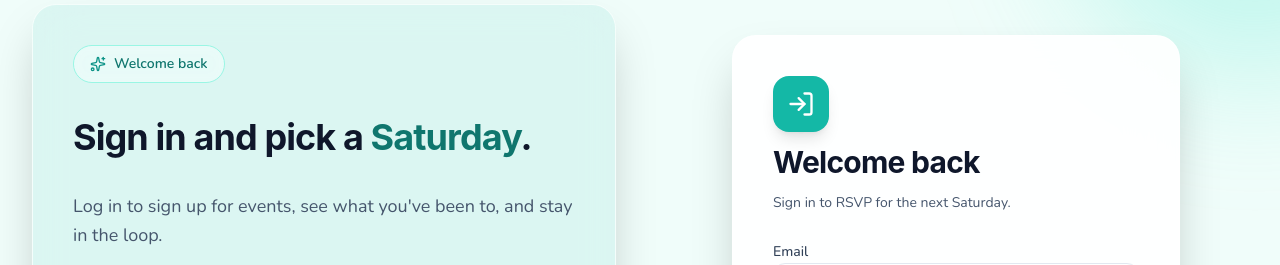
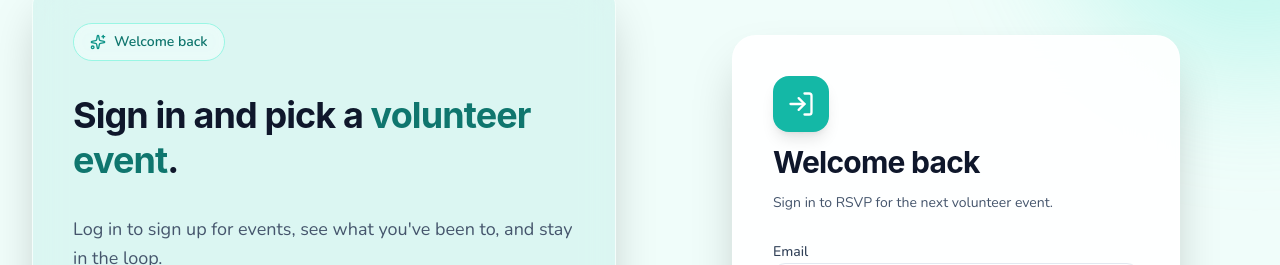
Before and after one commit to AHBOYPHANNETH/Hand4HopeFulll, a React (Vite) app in the folder frontend/: page /login in a window 1280 px wide. Shown: the part 214-479 px from the top of the page. Built offline with nearby package versions, Linux system fonts and the light colour scheme; no server answers.

Commit message:
Four Commit

```diff
--- a/frontend/src/components/auth/LoginForm.jsx
+++ b/frontend/src/components/auth/LoginForm.jsx
@@ -52,7 +52,7 @@ export default function LoginForm() {
           Welcome back
         </h1>
         <p className="text-sm text-slate-600 dark:text-slate-400">
-          Sign in to RSVP for the next Saturday.
+          Sign in to RSVP for the next volunteer event.
         </p>
       </div>
 
--- a/frontend/src/pages/About.jsx
+++ b/frontend/src/pages/About.jsx
@@ -18,7 +18,7 @@ export default function About() {
     <div className="mx-auto max-w-4xl space-y-12 px-4 py-14 md:py-20">
       <header className="space-y-4">
         <p className="text-sm font-semibold uppercase tracking-wide text-teal-700">About us</p>
-        <h1 className="text-4xl font-semibold text-white-900">Four friends, one street, a lot of Saturdays since.</h1>
+        <h1 className="text-4xl font-semibold text-white-900">Four friends, one street, a lot of volunteer events since.</h1>
         <p className="text-lg leading-relaxed text-white-600">{contents?.about_story}</p>
       </header>
 
--- a/frontend/src/pages/EventVolunteer.jsx
+++ b/frontend/src/pages/EventVolunteer.jsx
@@ -177,7 +177,7 @@ export default function EventVolunteer() {
           {event.is_full && !event.signups_closed && !msg && (
             <div className="mt-5">
               <Alert type="error">
-                This one&apos;s full. Try another Saturday on the calendar.
+                This one&apos;s full. Try another volunteer event on the calendar.
               </Alert>
             </div>
           )}
--- a/frontend/src/pages/Events.jsx
+++ b/frontend/src/pages/Events.jsx
@@ -19,7 +19,7 @@ export default function Events() {
     <div className="mx-auto max-w-6xl px-4 py-14 md:py-20">
       <header className="max-w-3xl space-y-4">
         <p className="text-sm font-semibold uppercase tracking-wide text-teal-700">Calendar</p>
-        <h1 className="text-4xl font-semibold text-white-900">Saturdays we&apos;ve got coming up</h1>
+        <h1 className="text-4xl font-semibold text-white-900">Volunteer events we&apos;ve got coming up</h1>
         <p className="text-lg text-white-600">
           Pick one. After you log in you can RSVP and we&apos;ll send the meeting spot a couple of days before.
         </p>
--- a/frontend/src/pages/Home.jsx
+++ b/frontend/src/pages/Home.jsx
@@ -43,7 +43,7 @@ export default function Home() {
     return () => { cancelled = true }
   }, [])
 
-  const heroTitle    = contents?.hero_title    || 'Spend a Saturday. Help your neighbourhood.'
+  const heroTitle    = contents?.hero_title    || 'Volunteer a day. Help your neighbourhood.'
   const heroSubtitle = contents?.hero_subtitle || 'Hand4Hope runs small, weekend-friendly volunteer events around Phnom Penh. Bring yourself, bring a friend, leave a place a bit better than you found it.'
   const mission      = contents?.mission_text  || ''
   const preview      = useMemo(() => events || [], [events])
@@ -225,7 +225,7 @@ export default function Home() {
                 { icon: Users,      number: 120,   label: 'Kids reached',         suffix: '' },
                 { icon: Heart,      number: 85,    label: 'Regular volunteers',   suffix: '' },
                 { icon: TrendingUp, number: 6400,  label: 'Donated by you',       prefix: '$', suffix: '' },
-                { icon: Zap,        number: 38,    label: 'Saturdays out so far', suffix: '' },
+                { icon: Zap,        number: 38,    label: 'Volunteer events run',  suffix: '' },
               ].map((stat, i) => (
                 <StaggerItem key={i}>
                   <motion.div
@@ -257,7 +257,7 @@ export default function Home() {
           <FadeInUp>
             <div className="mb-8 text-center md:mb-12">
               <h2 className="text-3xl font-display font-bold text-slate-900 dark:text-slate-100 sm:text-4xl md:text-5xl">
-                What a Saturday looks like
+                What a volunteer event looks like
               </h2>
               <p className="mx-auto mt-3 max-w-2xl text-base text-slate-600 dark:text-slate-400 md:mt-4 md:text-lg">
                 Pick one. Show up. Most events are 2–3 hours and we feed you afterwards.
@@ -351,11 +351,11 @@ export default function Home() {
                   Why people come back
                 </h2>
                 <p className="text-lg leading-relaxed text-slate-600 dark:text-slate-400">
-                  We're not slick. We're not big. There's a Telegram group, a list of next Saturdays, and a few people who'll text you a reminder. That's basically it. Most volunteers come for one event, like the people, and stick around.
+                  We're not slick. We're not big. There's a Telegram group, a list of upcoming volunteer events, and a few people who'll text you a reminder. That's basically it. Most volunteers come for one event, like the people, and stick around.
                 </p>
                 <StaggerContainer delay={0.2}>
                   {[
-                    { icon: Check, title: 'Come when you can', desc: 'One Saturday a month is plenty. No pressure to do more.' },
+                    { icon: Check, title: 'Come when you can', desc: 'One volunteer event a month is plenty. No pressure to do more.' },
                     { icon: Check, title: 'Nothing to prepare',  desc: 'We bring the gloves, bin bags, water, snacks.' },
                     { icon: Check, title: 'You\'ll know someone', desc: 'After two events you\'ll see familiar faces every time.' },
                     { icon: Check, title: 'You\'ll see the work', desc: 'Photos before and after, every event, posted within a day.' },
@@ -440,7 +440,7 @@ export default function Home() {
             <div className="grid gap-4 sm:gap-6 md:grid-cols-3 md:gap-8">
               {[
                 { price: 25,  title: 'Gloves & bin bags',  desc: 'Enough for one clean-up morning of about 15 people', icon: BookOpen },
-                { price: 100, title: 'A whole Saturday',   desc: 'Supplies, water, snacks, tuk-tuk hire for one event',  icon: Target, popular: true },
+                { price: 100, title: 'A whole volunteer event', desc: 'Supplies, water, snacks, tuk-tuk hire for one event',  icon: Target, popular: true },
                 { price: 500, title: 'A whole quarter',    desc: 'Roughly three months of weekend events',               icon: Heart },
               ].map((plan, i) => (
                 <StaggerItem key={i}>
@@ -491,7 +491,7 @@ export default function Home() {
             <div className="grid gap-4 sm:gap-6 md:grid-cols-3 md:gap-8">
               {[
                 { step: 1, title: 'Make an account',     desc: 'Name, email, password. That\'s it.',                   link: '/register', linkText: 'Sign up' },
-                { step: 2, title: 'Pick a Saturday',     desc: 'Look at the calendar, pick one you can make.',         link: '/events',   linkText: 'See events' },
+                { step: 2, title: 'Pick a volunteer event', desc: 'Look at the calendar, pick one you can make.',     link: '/events',   linkText: 'See events' },
                 { step: 3, title: 'Turn up',             desc: 'We\'ll meet at the spot 15 min before and brief you.', link: '/events',   linkText: 'Find one near you' },
               ].map((item, i) => (
                 <StaggerItem key={i}>
@@ -537,7 +537,7 @@ export default function Home() {
               {[
                 { name: 'Sophea Chan',    role: 'Volunteer, Tuol Kork',   quote: 'Honestly the first one I came to mostly because a friend dragged me. By the end I was the one organising water for everyone.' },
                 { name: 'Borey Khun',     role: 'First-timer last month', quote: 'I thought it would be awkward. It wasn\'t. Show up, somebody hands you a bin bag, you start walking.' },
-                { name: 'Channary Sok',   role: 'Monthly donor',          quote: 'I can\'t make it most Saturdays so I just send money instead. They send the receipts to the group, which I appreciate.' },
+                { name: 'Channary Sok',   role: 'Monthly donor',          quote: 'I can\'t make it most volunteer events so I just send money instead. They send the receipts to the group, which I appreciate.' },
               ].map((t, i) => (
                 <StaggerItem key={i}>
                   <motion.div className="card p-4 sm:p-6 md:p-8" whileHover={{ y: -5 }}>
@@ -597,7 +597,7 @@ export default function Home() {
         <div className="relative mx-auto max-w-7xl px-4 text-center sm:px-6 lg:px-8">
           <FadeInUp>
             <h2 className="text-3xl font-display font-bold text-white sm:text-4xl md:text-5xl">
-              See you on Saturday?
+              See you at the next volunteer event?
             </h2>
             <p className="mx-auto mt-4 max-w-2xl text-lg text-white/90">
               Either come help, or chip in a bit for the next one. Both are useful.
--- a/frontend/src/pages/Impact.jsx
+++ b/frontend/src/pages/Impact.jsx
@@ -32,7 +32,7 @@ export default function Impact() {
     <div className="mx-auto max-w-6xl px-4 py-14 md:py-20">
       <header className="max-w-3xl space-y-4">
         <p className="text-sm font-semibold uppercase tracking-wide text-teal-700">What we&apos;ve done</p>
-        <h1 className="text-4xl font-semibold text-stone-900">A pile of Saturdays adds up</h1>
+        <h1 className="text-4xl font-semibold text-stone-900">A pile of volunteer events adds up</h1>
         <p className="text-lg text-stone-600">
           We don&apos;t love putting things in numbers. But people ask, so here you go. Behind each one is a specific morning, a specific street, and specific people who showed up.
         </p>
--- a/frontend/src/pages/Login.jsx
+++ b/frontend/src/pages/Login.jsx
@@ -38,7 +38,7 @@ export default function Login() {
               </div>
 
               <h2 className="font-display text-4xl font-bold leading-tight text-slate-900 dark:text-slate-100">
-                Sign in and pick a <span className="gradient-text">Saturday</span>.
+                Sign in and pick a <span className="gradient-text">volunteer event</span>.
               </h2>
               <p className="text-lg leading-relaxed text-slate-600 dark:text-slate-300">
                 Log in to sign up for events, see what you&apos;ve been to, and stay in the loop.
--- a/frontend/src/pages/Register.jsx
+++ b/frontend/src/pages/Register.jsx
@@ -45,12 +45,12 @@ export default function Register() {
                 Make an account in <span className="gradient-text">two minutes</span>.
               </h2>
               <p className="text-lg leading-relaxed text-slate-600 dark:text-slate-300">
-                Once you&apos;re signed up you can RSVP to any Saturday on the calendar. We email a reminder a couple of days before each one.
+                Once you&apos;re signed up you can RSVP to any volunteer event on the calendar. We email a reminder a couple of days before each one.
               </p>
 
               <ul className="space-y-3 pt-2">
                 {[
-                  { icon: HandHeart, text: 'Sign up for whichever Saturdays you can make' },
+                  { icon: HandHeart, text: 'Sign up for whichever volunteer events you can make' },
                   { icon: GraduationCap, text: 'Short safety briefing at the start of each event' },
                   { icon: Star, text: 'See the photos and receipts from past events' },
                 ].map((item, i) => (
```
Also changed, not shown: 1 other file (tests, documents, lock files or other folders).
